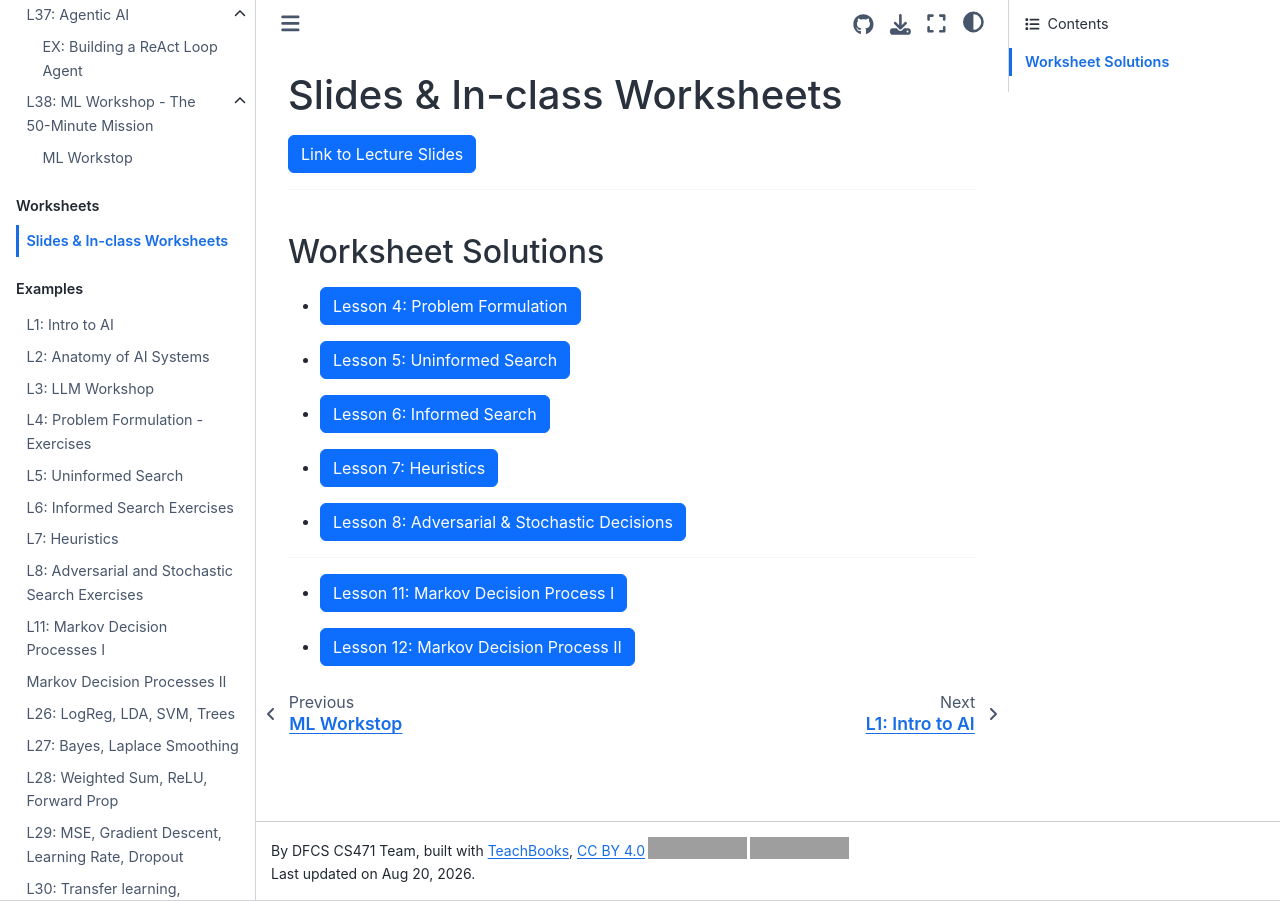
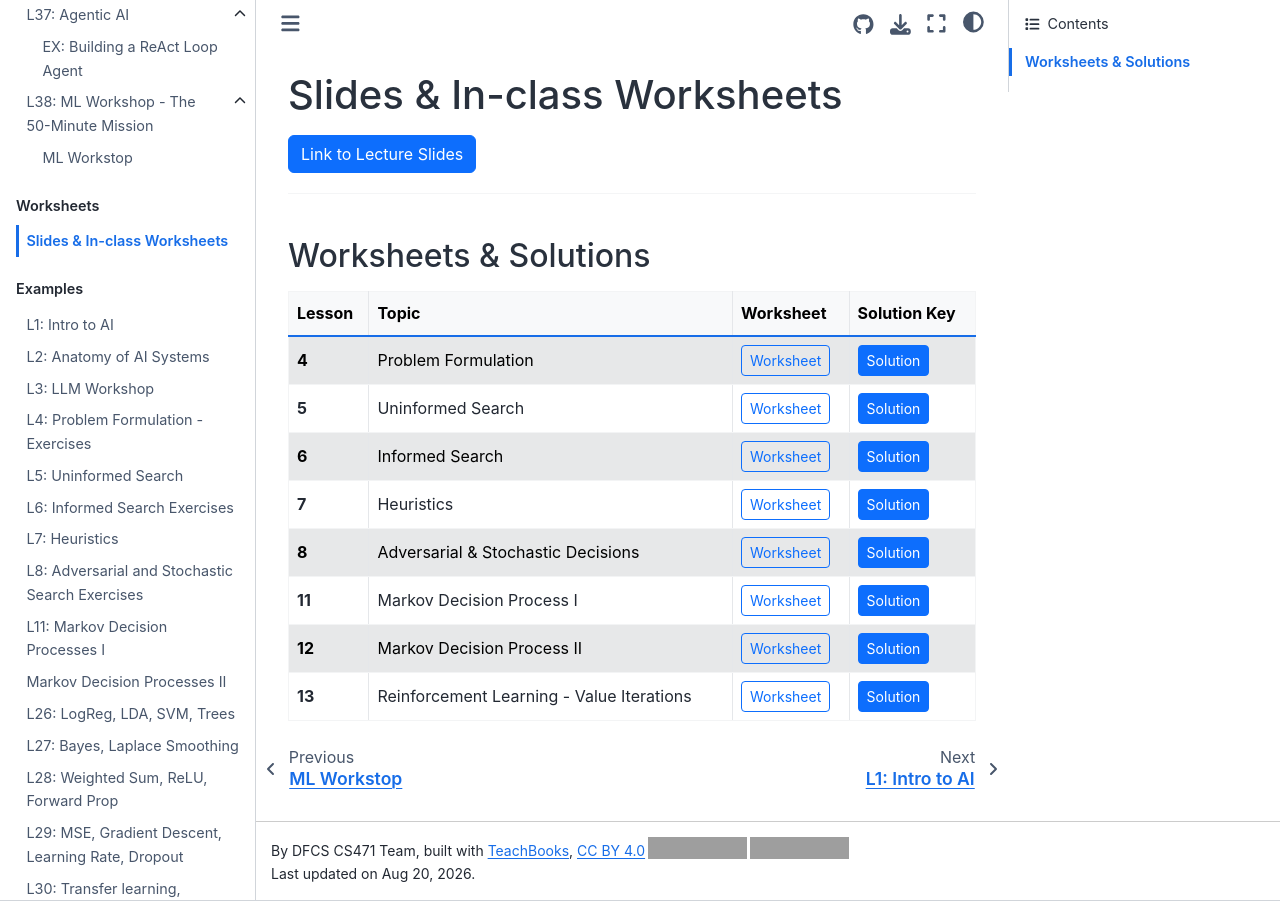
Before and after one commit to USAFADFCS/CS471_Intro_to_AI, a Jupyter Book: the page built from book/worksheets/worksheets.md, in a window 1280 px wide. Built offline with Jupyter Book 1.0.4 settings and Sphinx 7.4.7 and the Sphinx Book theme 1.1.4, drawn with Linux system fonts in a browser that asks for light colours; pages that are not in the unit, such as notebooks, are missing from menus; comment, search, counter and statistics services are not loaded; grey boxes are pictures that could not be loaded.

Commit message:
Added L12, L13, updated worksheet and solutions.

```diff
--- a/book/_toc.yml
+++ b/book/_toc.yml
@@ -40,6 +40,16 @@ parts:
     - file: lessons/12/mdp_2.md
       sections:
       - file: lessons/12/mdp_nb_2.ipynb
+    - file: lessons/13/Value_iter.md
+      sections:
+      - file: lessons/13/Value_iter_nb.ipynb
+    - file: lessons/14/Policy_iter.md
+      sections:
+      - file: lessons/14/Policy_iter_nb.ipynb
+    - file: lessons/15/Q_learning.md
+      sections:
+      - file: lessons/15/Q_learning_nb.ipynb
+
     - file: lessons/26/mlfoundations.md
       sections:
       - file: lessons/26/evaluating_performance.ipynb
@@ -107,6 +117,9 @@ parts:
     - file: exercises/L08.md
     - file: exercises/L11.md
     - file: exercises/L12.md
+    - file: exercises/L13.md
+    - file: exercises/L14.md
+    - file: exercises/L15.md
     - file: exercises/L26.md
     - file: exercises/L27.md
     - file: exercises/L28.md
--- a/book/worksheets/worksheets.md
+++ b/book/worksheets/worksheets.md
@@ -1,39 +1,142 @@
-
 # Slides & In-class Worksheets
 
-<a href="https://github.com/USAFADFCS/CS471_Intro_to_AI/tree/main/slides/" target="_blank" rel="noopener noreferrer">
-    <button class="btn btn-primary">Link to Lecture Slides</button>
-</a>
+<style>
+    /* Forces primary buttons to stay white when visited */
+    .btn-primary:visited {
+        color: #ffffff !important;
+    }
+    /* Forces outline buttons to maintain their dynamic color when visited */
+    .btn-outline-primary:visited {
+        color: inherit !important;
+    }
+
+    /* --- DARK MODE TABLE FIXES --- */
+
+    /* Targets OS-level dark mode preferences */
+    @media (prefers-color-scheme: dark) {
+        .table-striped > tbody > tr:nth-of-type(odd) > * {
+            background-color: rgba(255, 255, 255, 0.05) !important;
+            color: inherit !important;
+        }
+        .table-light th {
+            background-color: rgba(255, 255, 255, 0.1) !important;
+            color: inherit !important;
+        }
+    }
+
+    /* Targets manual dark mode toggles (common in Sphinx/Jupyter Book) */
+    html[data-theme="dark"] .table-striped > tbody > tr:nth-of-type(odd) > *,
+    body[data-theme="dark"] .table-striped > tbody > tr:nth-of-type(odd) > * {
+        background-color: rgba(255, 255, 255, 0.05) !important;
+        color: inherit !important;
+    }
+    html[data-theme="dark"] .table-light th,
+    body[data-theme="dark"] .table-light th {
+        background-color: rgba(255, 255, 255, 0.1) !important;
+        color: inherit !important;
+    }
+</style>
+
+<div style="margin-bottom: 20px;">
+    <a href="https://github.com/USAFADFCS/CS471_Intro_to_AI/tree/main/slides/" target="_blank" rel="noopener noreferrer" class="btn btn-primary" role="button">
+        Link to Lecture Slides
+    </a>
+</div>
 
 ---
-## Worksheet Solutions
+## Worksheets & Solutions
 
-* <a href="4_worksheet.pdf" target="_blank" rel="noopener noreferrer">
-    <button class="btn btn-primary">Lesson 4: Problem Formulation</button>
-</a>
-
-* <a href="5_worksheet.pdf" target="_blank" rel="noopener noreferrer">
-    <button class="btn btn-primary">Lesson 5: Uninformed Search</button>
-</a>
-
-* <a href="6_worksheet.pdf" target="_blank" rel="noopener noreferrer">
-    <button class="btn btn-primary">Lesson 6: Informed Search</button>
-</a>
-
-* <a href="7_worksheet.pdf" target="_blank" rel="noopener noreferrer">
-    <button class="btn btn-primary">Lesson 7: Heuristics </button>
-</a>
-
-* <a href="8_worksheet.pdf" target="_blank" rel="noopener noreferrer">
-    <button class="btn btn-primary">Lesson 8: Adversarial & Stochastic Decisions</button>
-</a>
-
----
-
-* <a href="11_worksheet.pdf" target="_blank" rel="noopener noreferrer">
-    <button class="btn btn-primary">Lesson 11: Markov Decision Process I</button>
-</a>
-
-* <a href="12_worksheet.pdf" target="_blank" rel="noopener noreferrer">
-    <button class="btn btn-primary">Lesson 12: Markov Decision Process II</button>
-</a>
+<div class="table-responsive">
+    <table class="table table-striped table-hover align-middle">
+        <thead class="table-light">
+            <tr>
+                <th scope="col">Lesson</th>
+                <th scope="col">Topic</th>
+                <th scope="col">Worksheet</th>
+                <th scope="col">Solution Key</th>
+            </tr>
+        </thead>
+        <tbody>
+            <tr>
+                <td><strong>4</strong></td>
+                <td>Problem Formulation</td>
+                <td>
+                    <a href="4_worksheet.pdf" target="_blank" rel="noopener noreferrer" class="btn btn-sm btn-outline-primary" role="button">Worksheet</a>
+                </td>
+                <td>
+                    <a href="4_worksheet_solutions.pdf" target="_blank" rel="noopener noreferrer" class="btn btn-sm btn-primary" role="button">Solution</a>
+                </td>
+            </tr>
+            <tr>
+                <td><strong>5</strong></td>
+                <td>Uninformed Search</td>
+                <td>
+                    <a href="5_worksheet.pdf" target="_blank" rel="noopener noreferrer" class="btn btn-sm btn-outline-primary" role="button">Worksheet</a>
+                </td>
+                <td>
+                    <a href="5_worksheet_solutions.pdf" target="_blank" rel="noopener noreferrer" class="btn btn-sm btn-primary" role="button">Solution</a>
+                </td>
+            </tr>
+            <tr>
+                <td><strong>6</strong></td>
+                <td>Informed Search</td>
+                <td>
+                    <a href="6_worksheet.pdf" target="_blank" rel="noopener noreferrer" class="btn btn-sm btn-outline-primary" role="button">Worksheet</a>
+                </td>
+                <td>
+                    <a href="6_worksheet_solutions.pdf" target="_blank" rel="noopener noreferrer" class="btn btn-sm btn-primary" role="button">Solution</a>
+                </td>
+            </tr>
+            <tr>
+                <td><strong>7</strong></td>
+                <td>Heuristics</td>
+                <td>
+                    <a href="7_worksheet.pdf" target="_blank" rel="noopener noreferrer" class="btn btn-sm btn-outline-primary" role="button">Worksheet</a>
+                </td>
+                <td>
+                    <a href="7_worksheet_solutions.pdf" target="_blank" rel="noopener noreferrer" class="btn btn-sm btn-primary" role="button">Solution</a>
+                </td>
+            </tr>
+            <tr>
+                <td><strong>8</strong></td>
+                <td>Adversarial & Stochastic Decisions</td>
+                <td>
+                    <a href="8_worksheet.pdf" target="_blank" rel="noopener noreferrer" class="btn btn-sm btn-outline-primary" role="button">Worksheet</a>
+                </td>
+                <td>
+                    <a href="8_worksheet_solutions.pdf" target="_blank" rel="noopener noreferrer" class="btn btn-sm btn-primary" role="button">Solution</a>
+                </td>
+            </tr>
+            <tr>
+                <td><strong>11</strong></td>
+                <td>Markov Decision Process I</td>
+                <td>
+                    <a href="11_worksheet.pdf" target="_blank" rel="noopener noreferrer" class="btn btn-sm btn-outline-primary" role="button">Worksheet</a>
+                </td>
+                <td>
+                    <a href="11_worksheet_solutions.pdf" target="_blank" rel="noopener noreferrer" class="btn btn-sm btn-primary" role="button">Solution</a>
+                </td>
+            </tr>
+            <tr>
+                <td><strong>12</strong></td>
+                <td>Markov Decision Process II</td>
+                <td>
+                    <a href="12_worksheet.pdf" target="_blank" rel="noopener noreferrer" class="btn btn-sm btn-outline-primary" role="button">Worksheet</a>
+                </td>
+                <td>
+                    <a href="12_worksheet_solutions.pdf" target="_blank" rel="noopener noreferrer" class="btn btn-sm btn-primary" role="button">Solution</a>
+                </td>
+            </tr>
+            <tr>
+                <td><strong>13</strong></td>
+                <td>Reinforcement Learning - Value Iterations</td>
+                <td>
+                    <a href="13_worksheet.pdf" target="_blank" rel="noopener noreferrer" class="btn btn-sm btn-outline-primary" role="button">Worksheet</a>
+                </td>
+                <td>
+                    <a href="13_worksheet_solutions.pdf" target="_blank" rel="noopener noreferrer" class="btn btn-sm btn-primary" role="button">Solution</a>
+                </td>
+            </tr>
+        </tbody>
+    </table>
+</div>
```
Also changed, not shown: book/lessons/6/informed_search.md (+1 -2 lines), 17 other files.
